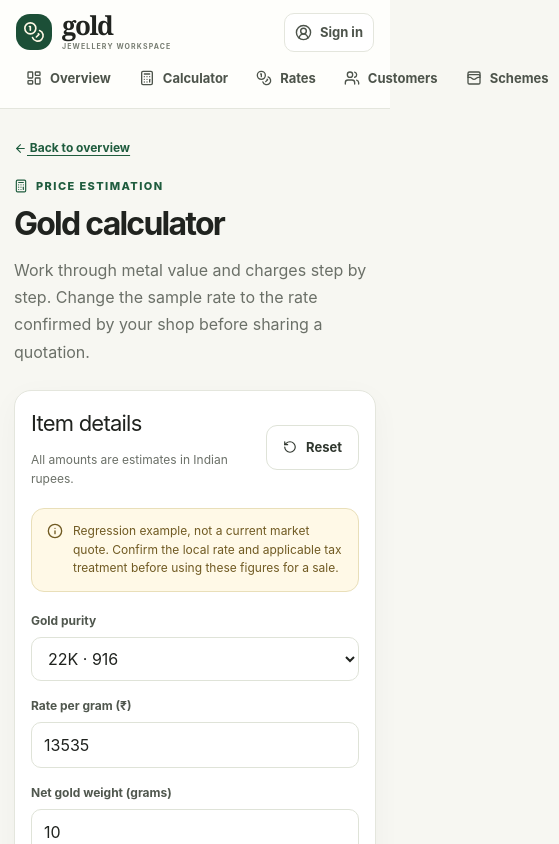
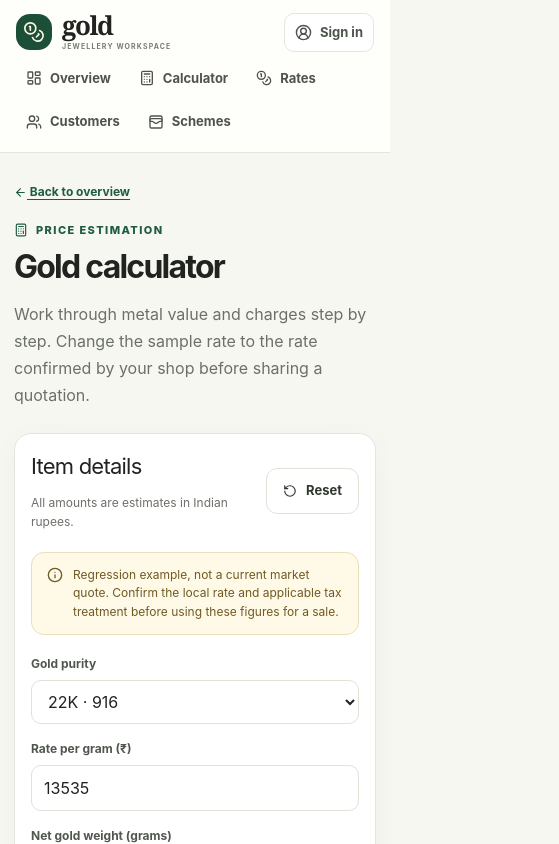
Before and after one commit to cva121997-source/gold, a Next.js app: page /calculator in a window 390 px wide. Shown: the top 844 px of the page, 559 px wide, since content can reach past the window. Built offline with nearby package versions, Linux system fonts and the light colour scheme.

Commit message:
docs: update implementation status and responsive navigation

```diff
--- a/app/globals.css
+++ b/app/globals.css
@@ -67,7 +67,7 @@ h2 { margin-bottom:10px; font-size:22px; letter-spacing:-.035em; } h3 { font-siz
 @media(max-width:840px) { .hero { grid-template-columns:1fr; gap:20px; padding-top:18px; } .calc-layout { grid-template-columns:1fr; } .feature-grid { grid-template-columns:1fr 1fr; } }
 @media(max-width:600px) {
  .topbar { min-height:70px; padding:12px 16px; gap:8px; flex-wrap:wrap; } .brand-lockup { min-width:auto; } .brand-lockup small { font-size:7px; } .brand-mark { width:36px; height:36px; }
- .topnav { order:3; width:100%; justify-content:flex-start; } .nav-link { padding:8px 10px; } .account-link { margin-left:auto; padding:9px 10px; }
+ .topnav { order:3; width:100%; justify-content:flex-start; flex-wrap:wrap; } .nav-link { padding:8px 10px; } .account-link { margin-left:auto; padding:9px 10px; }
  .page-wrap { width:calc(100% - 28px); padding:25px 0 42px; } .hero-copy h1 { font-size:34px; } .rate-grid { gap:7px; } .rate-card { padding:12px 9px; } .rate-card strong { font-size:15px; }
  .feature-grid,.dashboard-grid,.form-grid { grid-template-columns:1fr; } .panel { padding:16px; } .site-footer { padding:18px 16px; } .section-head { align-items:flex-start; flex-direction:column; }
 }
```
Also changed, not shown: 2 other files (tests, documents, lock files or other folders).
